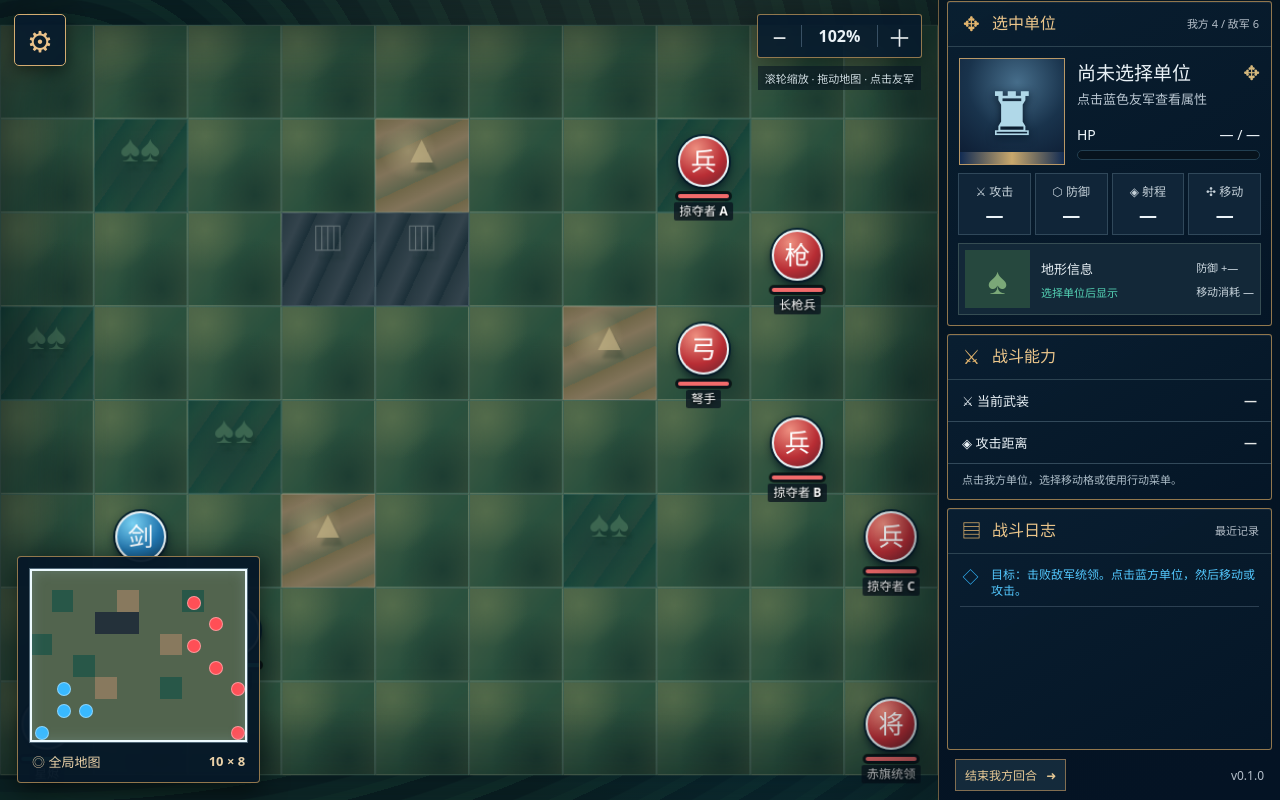
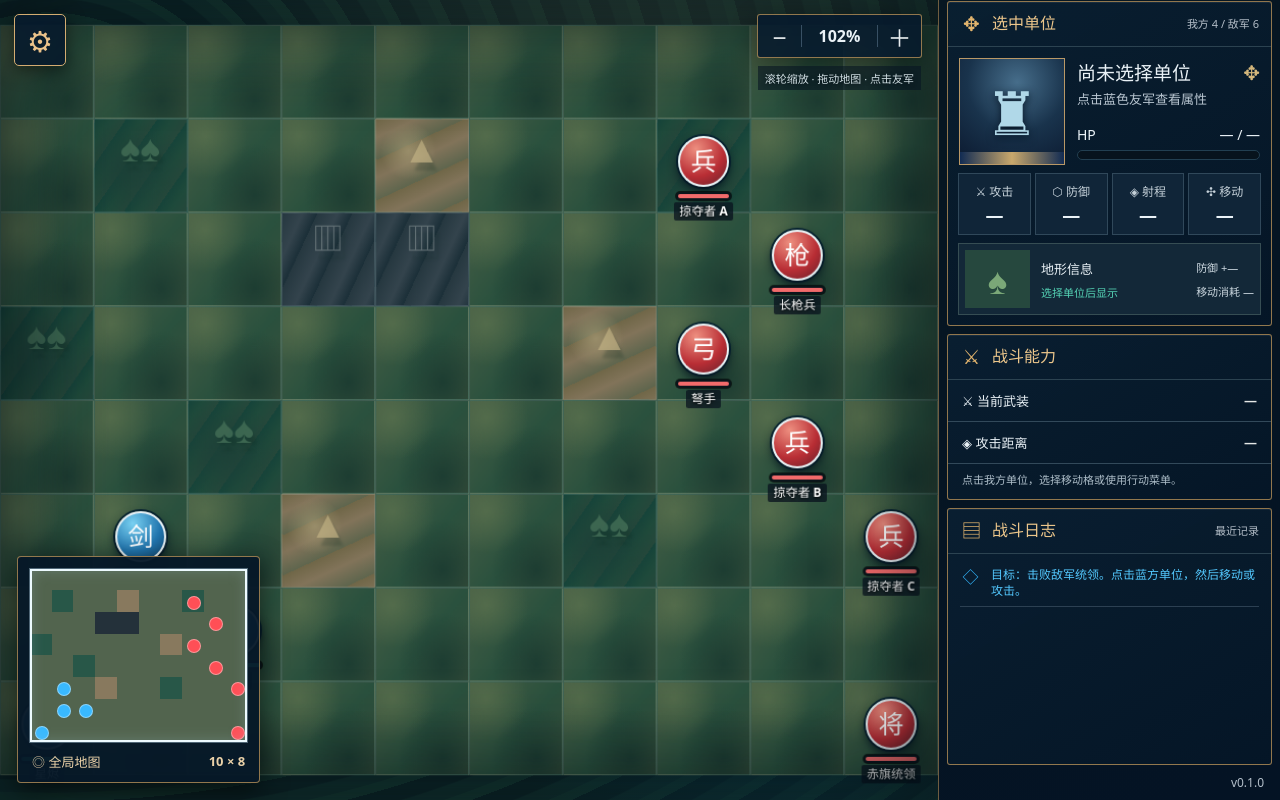
Before and after one commit to q894829927/Tactics-Game, a website built with Vite: page index.html in a window 1280 px wide. Built offline with nearby package versions, Linux system fonts and the light colour scheme.

Commit message:
style(ui): keep sidebar footer minimal like reference mockup

```diff
--- a/index.html
+++ b/index.html
@@ -63,7 +63,7 @@
           <h2 class="section-title"><span class="title-icon">▤</span>战斗日志 <span class="section-aside">最近记录</span></h2>
           <ol id="log-list" aria-live="polite"></ol>
         </section>
-        <div class="sidebar-bottom"><button id="end-button" class="end-turn" type="button">结束我方回合 <span>➜</span></button><small class="version">v0.1.0</small></div>
+        <div class="sidebar-bottom"><small class="version">v0.1.0</small></div>
       </aside>
     </main>
     <div id="settings-overlay" class="settings-overlay" hidden>
```
